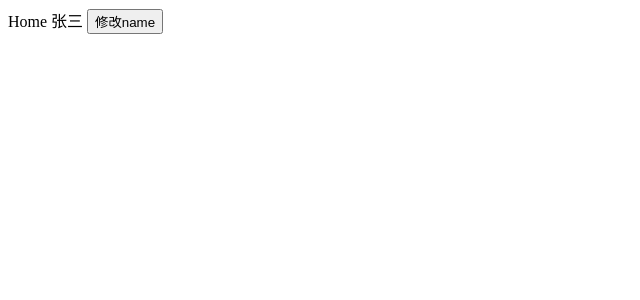
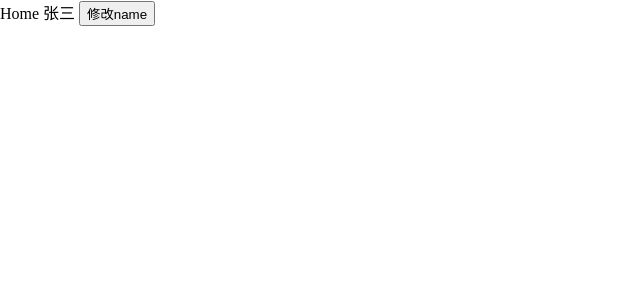
Before and after one commit to havebear/vite-vue3-ts, a Vue app: page / in a window 1280 px wide. Shown: the top 300 px of the page, without its empty margins (0-640 px from the left). Built offline with nearby package versions, Linux system fonts and the light colour scheme.

Commit message:
framework: 集成 less、全局 var 变量、主题切换demo

```diff
--- a/package.json
+++ b/package.json
@@ -28,6 +28,7 @@
     "eslint-config-prettier": "^8.5.0",
     "eslint-plugin-prettier": "^4.2.1",
     "eslint-plugin-vue": "^9.2.0",
+    "less": "^4.1.3",
     "prettier": "^2.7.1",
     "typescript": "^4.6.4",
     "vite": "^3.0.0",
--- a/prettier.config.js
+++ b/prettier.config.js
@@ -2,7 +2,7 @@ module.exports = {
   // 一行最多 80 字符
   printWidth: 80,
   // 使用 4 个空格缩进
-  tabWidth: 2,
+  tabWidth: 4,
   // 不使用 tab 缩进，而使用空格
   useTabs: false,
   // 行尾需要有分号
--- /dev/null
+++ b/src/assets/styles/global.less
@@ -0,0 +1,6 @@
+html, body {
+  // min-height: 100%;
+  margin: 0;
+  padding: 0;
+  background-color: var(--main-bg-color);
+}
--- /dev/null
+++ b/src/assets/styles/var.css
@@ -0,0 +1,10 @@
+:root {
+  --main-color: #1890ff;
+  --main-bg-color: #ffffff;
+  --panel-bg-color: #f5f6f7;
+}
+
+.dark {
+  --main-bg-color: #242424;
+  --panel-bg-color: #353535;
+}
--- a/src/main.ts
+++ b/src/main.ts
@@ -2,6 +2,11 @@ import { createApp } from 'vue'
 import App from './App.vue'
 import store from './store'
 import router from './router'
+
+// 挂载全局 css 变量
+import './assets/styles/var.css'
+// 挂载全局样式
+import './assets/styles/global.less'
 
 // 创建 vue 实例
 const app = createApp(App)
--- a/src/router/index.ts
+++ b/src/router/index.ts
@@ -25,11 +25,21 @@ const routes: Array<RouteRecordRaw> = [
     path: '/demo/vueuse',
     name: 'VueUse',
     meta: {
+      title: '切换主题',
+      keepAlive: false,
+      requireAuth: false
+    },
+    component: () => import('@/views/demo/VueUse.vue')
+  },
+  {
+    path: '/demo/change-theme',
+    name: 'ChangeTheme',
+    meta: {
       title: 'VueUse',
       keepAlive: false,
       requireAuth: false
     },
-    component: () => import('@/views/demo/VueUse.vue')
+    component: () => import('@/views/demo/ChangeTheme.vue')
   }
 ]
 
--- /dev/null
+++ b/src/views/demo/ChangeTheme.vue
@@ -0,0 +1,32 @@
+<!--
+ * @Author: BGG
+ * @Date: 2022-08-08 11:06:06
+ * @LastEditors: BGG
+ * @LastEditTime: 2022-08-08 11:10:40
+ * @Description:  切换主题
+-->
+
+<template>
+  <div>
+    <div class="panel"></div>
+    <span @click="handleChangeTheme">切换主题</span>
+  </div>
+</template>
+
+<script setup lang="ts">
+const handleChangeTheme = () => {
+  if (document.body.classList.contains('dark')) {
+    document.body.classList.remove('dark')
+  } else {
+    document.body.classList.add('dark')
+  }
+}
+</script>
+
+<style scoped lang="less">
+.panel {
+  width: 200px;
+  height: 200px;
+  background-color: var(--panel-bg-color);
+}
+</style>
--- a/src/views/demo/VueUse.vue
+++ b/src/views/demo/VueUse.vue
@@ -14,7 +14,6 @@
 </template>
 
 <script setup lang="ts">
-import { defineComponent } from 'vue'
 import { useMouse } from '@vueuse/core'
 
 const { x, y } = useMouse()
--- a/src/views/login/index.vue
+++ b/src/views/login/index.vue
@@ -6,6 +6,8 @@
 
 </script>
 
-<style>
-
+<style scoped lang="less">
+div {
+  color: var(--main-color);
+}
 </style>
```
Also changed, not shown: 2 other files (tests, documents, lock files or other folders).
